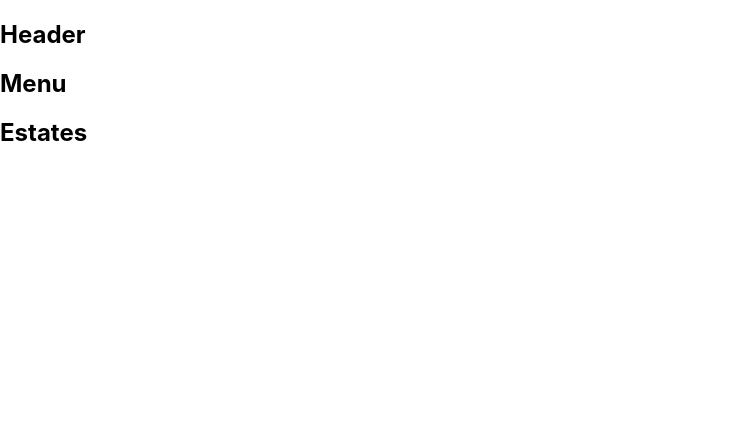
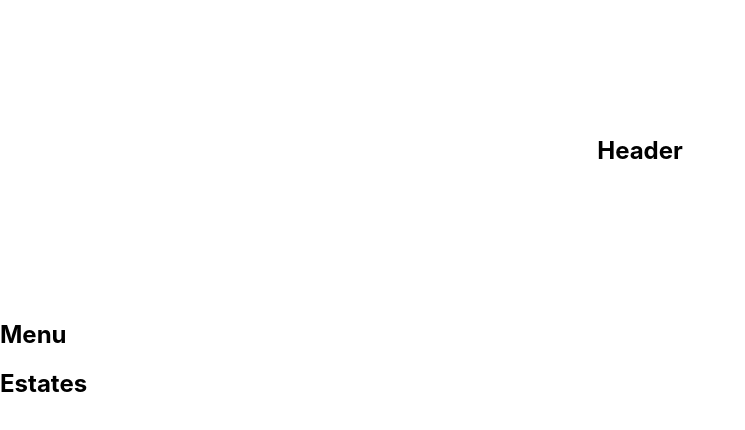
Before and after one commit to ArturTkaczuk/real-estate-classifieds-website, a React (Create React App) app: page / in a window 1280 px wide. Shown: the top 430 px of the page, without its empty margins (0-745 px from the left). Built offline with nearby package versions, Linux system fonts and the light colour scheme.

Commit message:
Add css module

```diff
--- /dev/null
+++ b/src/components/Header/Header.module.css
@@ -0,0 +1,7 @@
+.header {
+  width: 100vw;
+  height: 300px;
+  display: flex;
+  align-items: center;
+  justify-content: center;
+}
--- a/src/components/Header/Header.tsx
+++ b/src/components/Header/Header.tsx
@@ -1,4 +1,6 @@
 // import React from 'react'
+
+import styles from './Header.module.css'
 
 type HeaderProps = {
   // prop: string
@@ -6,7 +8,7 @@ type HeaderProps = {
 
 export const Header = (/*{ prop }: HeaderProps*/): JSX.Element => {
   return (
-    <div>
+    <div className={styles.header}>
       <h2>Header</h2>
     </div>
   )
```
